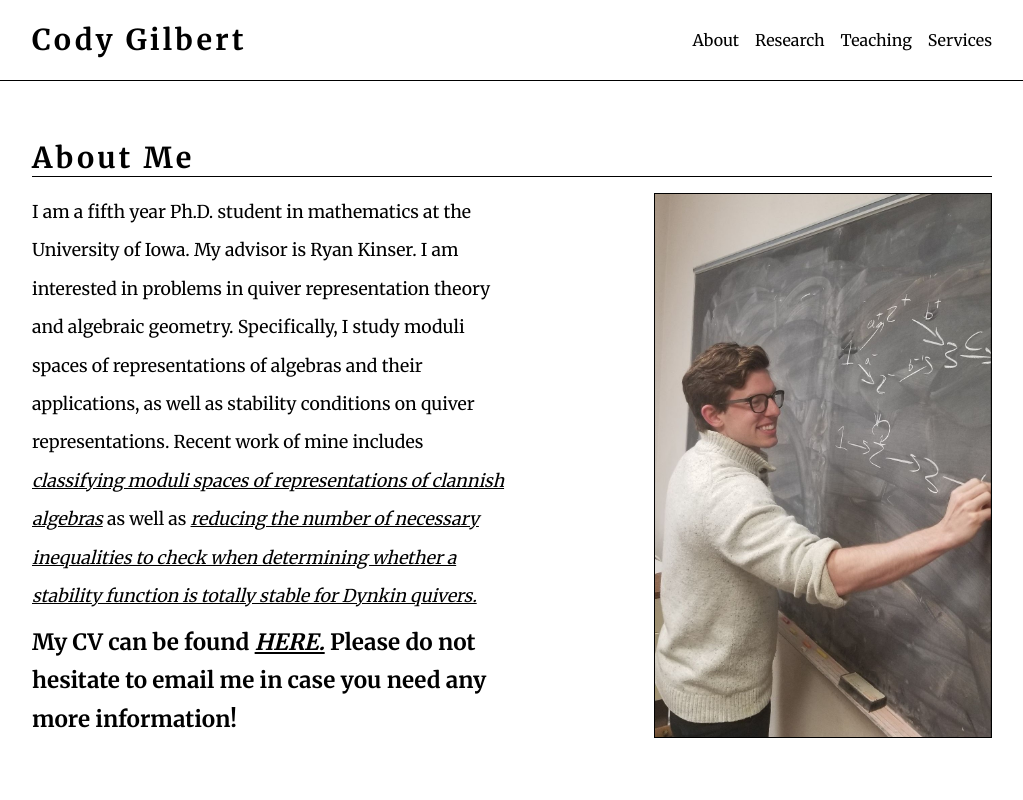
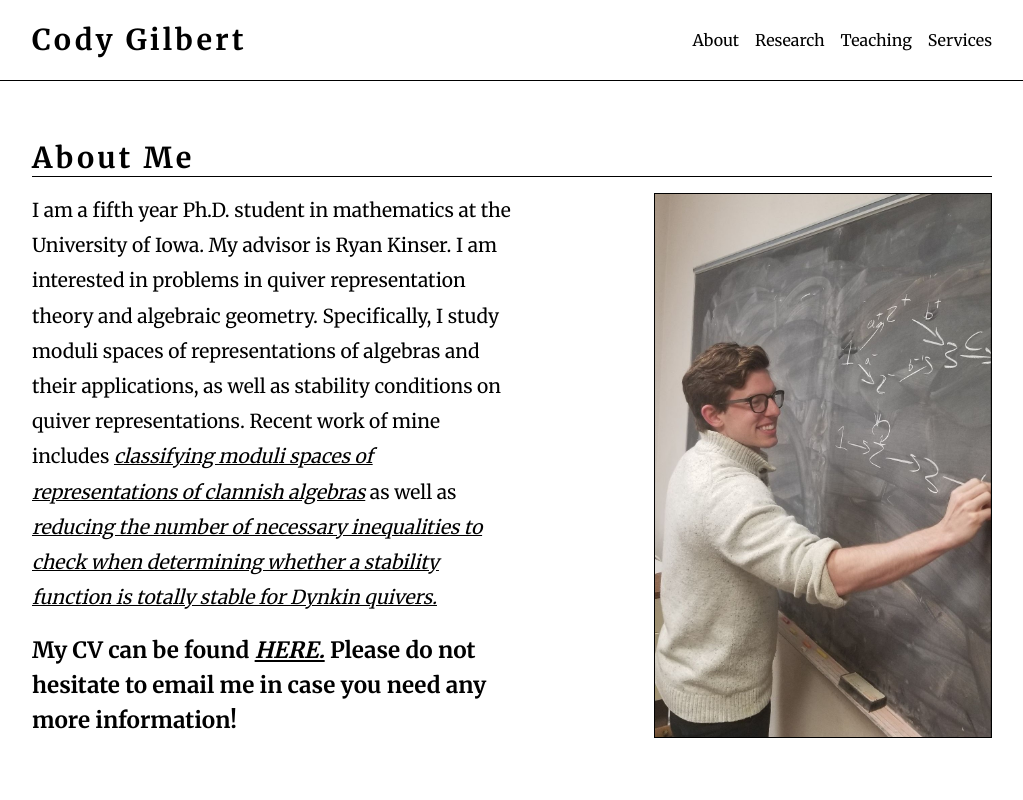
Before and after one commit to ayeyaiyai/cody-portfolio, a React (Vite) app: page / in a window 1280 px wide. Shown: the top 800 px of the page, without its empty margins (128-1151 px from the left). Built offline with nearby package versions, Linux system fonts and the light colour scheme.

Commit message:
Adjust font size

```diff
--- a/src/styles/About.css
+++ b/src/styles/About.css
@@ -44,8 +44,8 @@ a {
     flex-direction: column;
     justify-content: space-between;
     width: 50%;
-    font-size: 1.1rem;
-    line-height: 2.4rem;
+    font-size: 1.2rem;
+    line-height: 2.2rem;
 }
 
 .about-cody-bottom {
--- a/src/styles/Research.css
+++ b/src/styles/Research.css
@@ -24,6 +24,7 @@
 }
 
 .research-paragraph {
+    font-size: 1rem;
     line-height: 1.6rem;
 }
 
@@ -82,6 +83,7 @@
 
 .work-paragraph-container.visible {
     max-height: 400px;
+    height: auto;
     overflow: hidden;
     transition: 1s all ease;
 }
```
